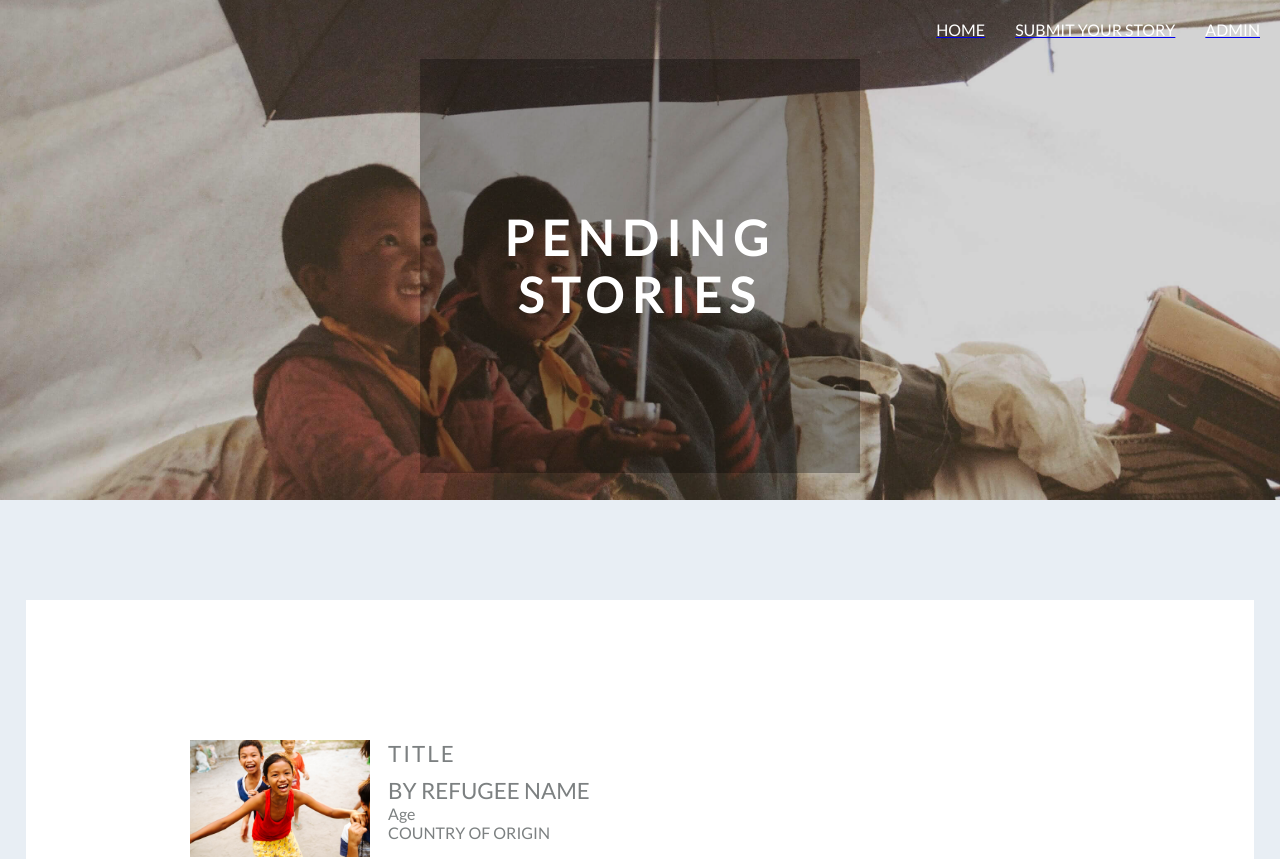
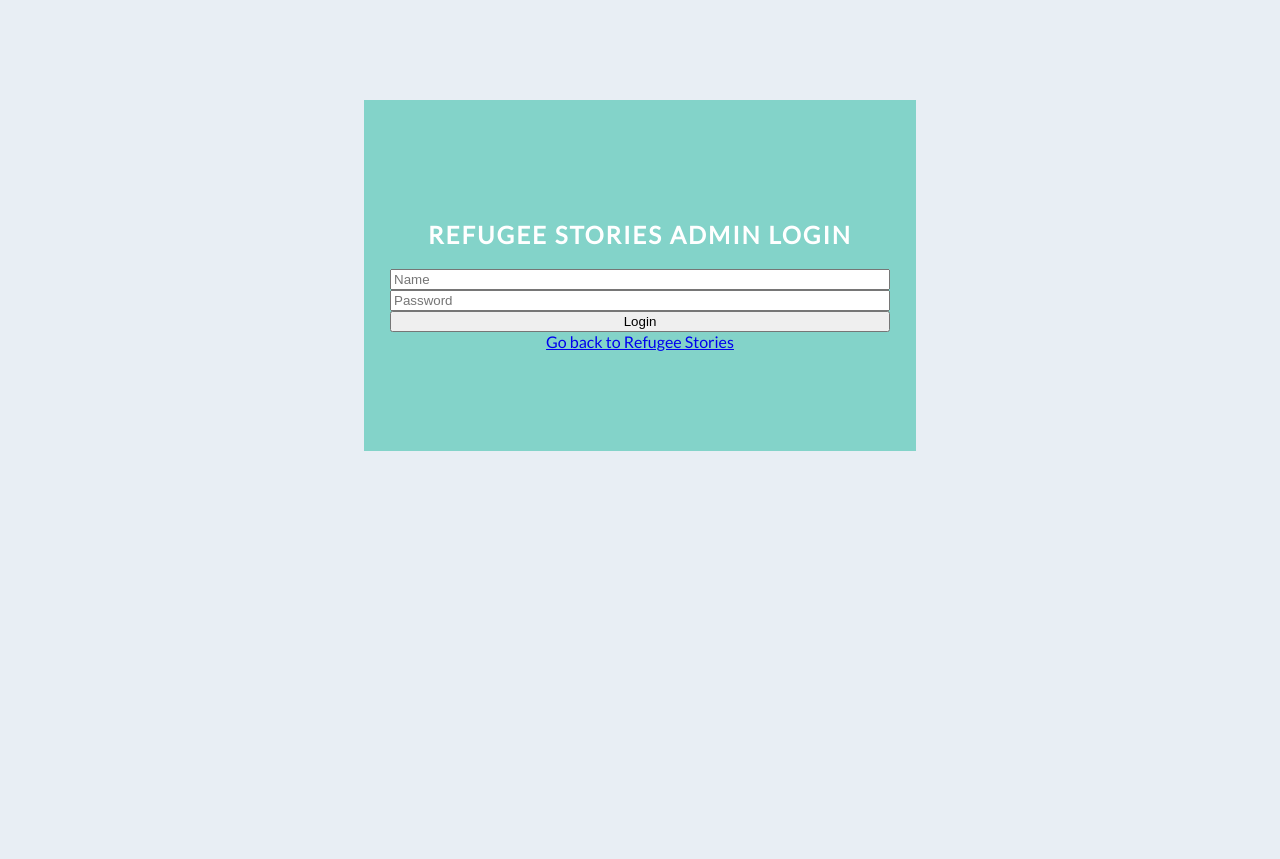
Before and after one commit to griffinshuth/frontend, a React (Create React App) app in the folder refugee-stories/: page /admin/login in a window 1280 px wide. Shown: the top 859 px of the page. Built offline with nearby package versions, Linux system fonts and the light colour scheme.

Commit message:
add Login component

```diff
--- a/refugee-stories/src/App.js
+++ b/refugee-stories/src/App.js
@@ -5,6 +5,7 @@ import { Route } from 'react-router-dom';
 import StoryList from './components/StoryList';
 import AddStoryForm from './components/AddStoryForm';
 import Admin from './components/Admin';
+import Login from './components/Login'
 
 class App extends Component {
   render() {
@@ -12,7 +13,8 @@ class App extends Component {
       <div className="App">
         <Route exact path="/" component={StoryList} />
         <Route path="/submit" component={AddStoryForm} />
-        <Route path="/admin" component={Admin} />
+        <Route exact path="/admin" component={Admin} />
+        <Route path="/admin/login" component={Login} />
       </div>
     );
   }
--- /dev/null
+++ b/refugee-stories/src/components/Login.js
@@ -0,0 +1,57 @@
+import React, { Component } from 'react';
+import styled from 'styled-components';
+import { Link } from 'react-router-dom';
+
+
+const FormComponent = styled.div`
+  padding-top: 100px;
+  min-height: 100vh;
+`
+
+const FormCon = styled.div`
+  background-color: rgb(131, 211, 201);
+  display: flex;
+  flex-flow: column wrap;
+  align-items: center;
+  margin: 0 auto;
+  padding: 100px 2%;
+  width: 100%;
+  max-width: 500px;
+`
+
+const Form = styled.form`
+  display: flex;
+  flex-flow: column;
+  width: 100%;
+  max-width: 500px;
+  margin: 0 auto;
+`
+
+const FormTitle = styled.h2`
+  text-transform: uppercase;
+  color: #ffffff;
+  letter-spacing: 2px;
+`
+
+export default class AddStoryForm extends Component {
+  constructor(){
+    super();
+  }
+
+  render(){
+    return (
+      <FormComponent>
+        <FormCon>
+        <FormTitle>Refugee Stories Admin Login</FormTitle>
+          <Form>
+            <input type="text" name="name" placeholder="Name" />
+            <input type="password" name="password" placeholder="Password" />
+            <button type="submit">Login</button>
+          </Form>
+          <Link to='/'>Go back to Refugee Stories</Link>
+        </FormCon>
+
+      </FormComponent>
+    )
+  }
+}
--- a/refugee-stories/src/components/MenuBar.js
+++ b/refugee-stories/src/components/MenuBar.js
@@ -15,7 +15,7 @@ const MenuItem = styled.a`
   color: #ffffff;
 `
 
-const MenuBar = props => {
+const MenuBar = () => {
   return (
     <MenuBarCon>
       <NavLink activeClassName="active-page" to={'/'}>
```
Also changed, not shown: refugee-stories/src/App.css (line endings or trailing spaces).
